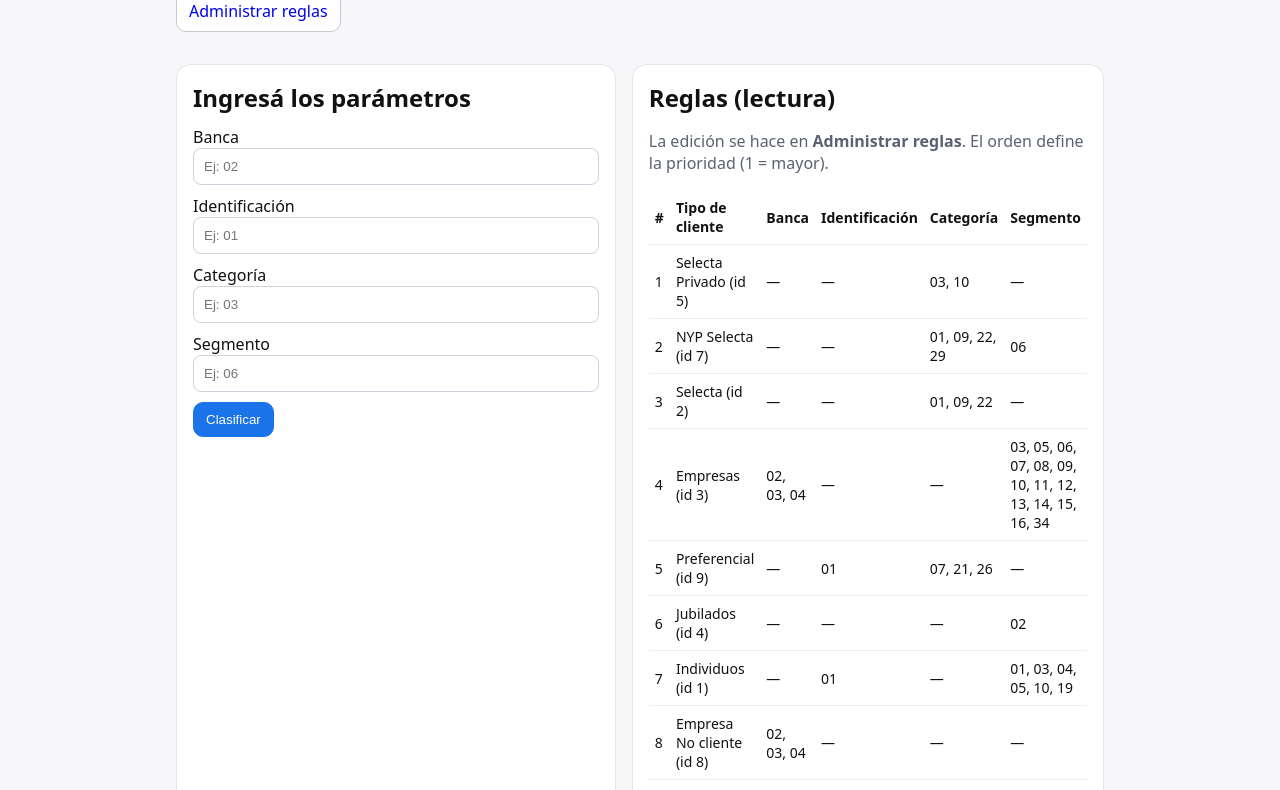
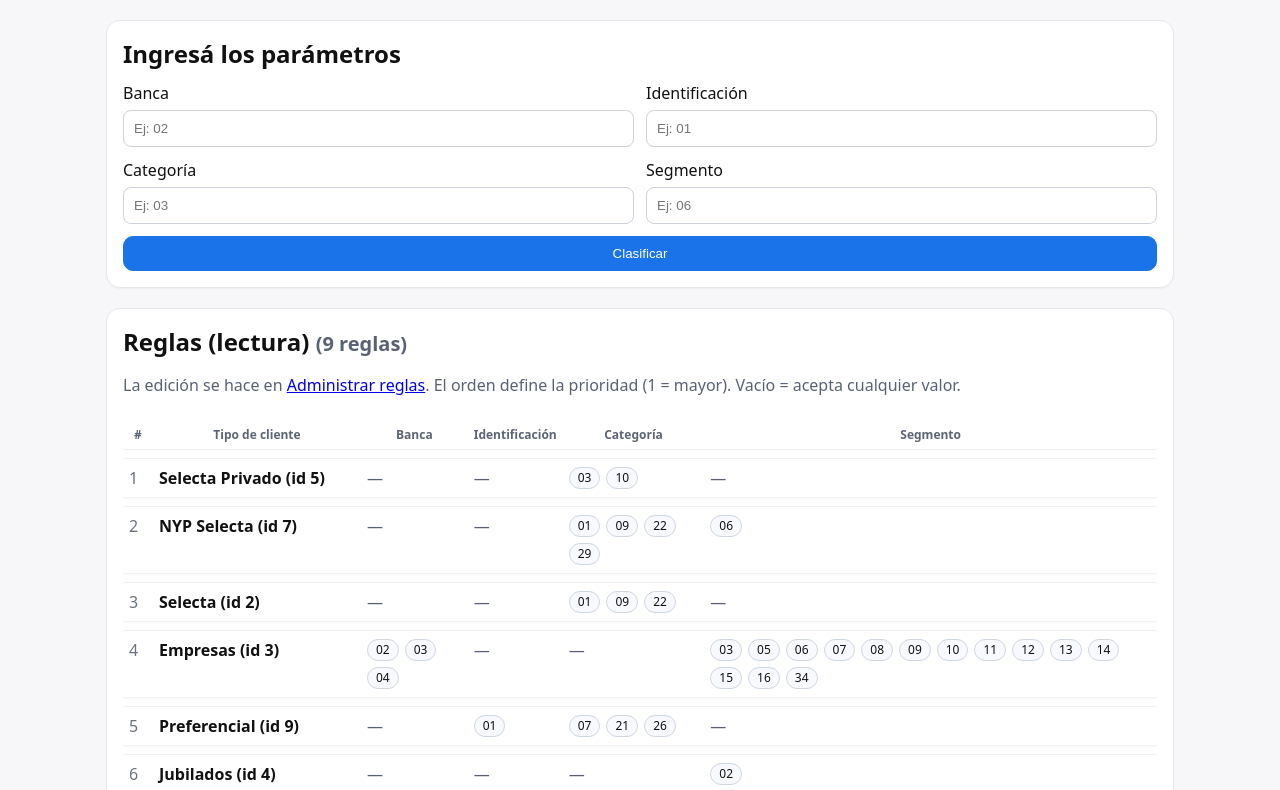
Before and after one commit to jtoledo-numia/simulador-tipo-cliente, a plain HTML site: page index.html in a window 1280 px wide. Shown: the part 83-873 px from the top of the page. Drawn offline with Linux system fonts and the light colour scheme.

Commit message:
Add files via upload
UI apaisada + chips + admin con signup

```diff
--- a/app.js
+++ b/app.js
@@ -1,7 +1,7 @@
 function norm(v){if(v==null)return"";let s=String(v).trim();if(/^[0-9]+$/.test(s)&&s.length===1)s="0"+s;return s;}
 function matches(value,allowed){if(!allowed||allowed.length===0)return true;const v=norm(value);return allowed.includes(v);}
 function classifyOne(input,rules){for(const r of rules){if(matches(input.banca,r.banca)&&matches(input.identificacion,r.identificacion)&&matches(input.categoria,r.categoria)&&matches(input.segmento,r.segmento)){return r.name;}}return "Sin coincidencias";}
-function fmt(arr){return(!arr||arr.length===0)?"—":arr.join(", ");}
+function chipHTML(list){return(!list||list.length===0)?'<span class="muted">—</span>':`<div class="chips">${list.map(v=>`<span class="chip">${v}</span>`).join("")}</div>`;}
 let RULES=[];
-async function loadRules(){const res=await fetch('rules.json',{cache:'no-store'});const data=await res.json();RULES=(data.rules||[]).slice().sort((a,b)=>(a.order??999)-(b.order??999));const tbody=document.getElementById('rulesBody');tbody.innerHTML="";RULES.forEach(r=>{const tr=document.createElement('tr');tr.innerHTML=`<td>${r.order??""}</td><td>${r.name??""}</td><td>${fmt(r.banca)}</td><td>${fmt(r.identificacion)}</td><td>${fmt(r.categoria)}</td><td>${fmt(r.segmento)}</td>`;tbody.appendChild(tr);});}
-document.addEventListener('DOMContentLoaded',()=>{loadRules().catch(console.error);document.getElementById('simForm').addEventListener('submit',e=>{e.preventDefault();const input={banca:document.getElementById('banca').value,identificacion:document.getElementById('identificacion').value,categoria:document.getElementById('categoria').value,segmento:document.getElementById('segmento').value};const tipo=classifyOne(input,RULES);const out=document.getElementById('result');out.hidden=false;out.className="result "+(tipo==="Sin coincidencias"?"err":"ok");out.textContent=tipo;});});
+async function loadRules(){const res=await fetch('rules.json',{cache:'no-store'});const data=await res.json();RULES=(data.rules||[]).slice().sort((a,b)=>(a.order??999)-(b.order??999));document.getElementById('rulesCount').textContent=`(${RULES.length} reglas)`;const tbody=document.getElementById('rulesBody');tbody.innerHTML="";RULES.forEach(r=>{const tr=document.createElement('tr');tr.innerHTML=`<td>${r.order??""}</td><td>${r.name??""}</td><td>${chipHTML(r.banca)}</td><td>${chipHTML(r.identificacion)}</td><td>${chipHTML(r.categoria)}</td><td>${chipHTML(r.segmento)}</td>`;tbody.appendChild(tr);});}
+document.addEventListener('DOMContentLoaded',()=>{loadRules().catch(console.error);document.getElementById('simForm').addEventListener('submit',e=>{e.preventDefault();const input={banca:document.getElementById('banca').value,identificacion:document.getElementById('identificacion').value,categoria:document.getElementById('categoria').value,segmento:document.getElementById('segmento').value};const tipo=classifyOne(input,RULES);const out=document.getElementById('result');out.hidden=false;out.className="result "+(tipo==="Sin coincidencias"?"err":"ok");out.textContent=tipo;out.scrollIntoView({behavior:'smooth',block:'center'});});});
--- a/index.html
+++ b/index.html
@@ -7,32 +7,39 @@
   <link rel="stylesheet" href="styles.css" />
 </head>
 <body>
-  <header class="container">
+  <header class="container site-header">
     <h1>Simulador de Tipo de Cliente</h1>
     <nav><a href="/admin/" class="btn">Administrar reglas</a></nav>
   </header>
-  <main class="container grid">
+
+  <main class="container stack">
     <section class="card">
       <h2>Ingresá los parámetros</h2>
-      <form id="simForm">
-        <div class="row"><label for="banca">Banca</label><input id="banca" placeholder="Ej: 02" /></div>
-        <div class="row"><label for="identificacion">Identificación</label><input id="identificacion" placeholder="Ej: 01" /></div>
-        <div class="row"><label for="categoria">Categoría</label><input id="categoria" placeholder="Ej: 03" /></div>
-        <div class="row"><label for="segmento">Segmento</label><input id="segmento" placeholder="Ej: 06" /></div>
+      <form id="simForm" class="sim-form">
+        <div class="grid-2">
+          <div class="row"><label for="banca">Banca</label><input id="banca" placeholder="Ej: 02" /></div>
+          <div class="row"><label for="identificacion">Identificación</label><input id="identificacion" placeholder="Ej: 01" /></div>
+          <div class="row"><label for="categoria">Categoría</label><input id="categoria" placeholder="Ej: 03" /></div>
+          <div class="row"><label for="segmento">Segmento</label><input id="segmento" placeholder="Ej: 06" /></div>
+        </div>
         <button class="btn primary" type="submit">Clasificar</button>
       </form>
       <div id="result" class="result" hidden></div>
     </section>
+
     <section class="card">
-      <h2>Reglas (lectura)</h2>
-      <p class="muted">La edición se hace en <strong>Administrar reglas</strong>. El orden define la prioridad (1 = mayor).</p>
+      <h2>Reglas (lectura) <small id="rulesCount" class="muted"></small></h2>
+      <p class="muted">La edición se hace en <a href="/admin/">Administrar reglas</a>. El orden define la prioridad (1 = mayor). Vacío = acepta cualquier valor.</p>
       <div class="table-wrapper">
-        <table><thead><tr><th>#</th><th>Tipo de cliente</th><th>Banca</th><th>Identificación</th><th>Categoría</th><th>Segmento</th></tr></thead>
-        <tbody id="rulesBody"></tbody></table>
+        <table class="rules-table">
+          <thead><tr><th>#</th><th>Tipo de cliente</th><th>Banca</th><th>Identificación</th><th>Categoría</th><th>Segmento</th></tr></thead>
+          <tbody id="rulesBody"></tbody>
+        </table>
       </div>
     </section>
   </main>
-  <footer class="container muted"><small>Tip: dejá vacíos los campos en una regla para aceptar cualquier valor (wildcard).</small></footer>
+
+  <footer class="container muted"><small>Tip: escribí códigos con dos dígitos. Ej: 1 → 01.</small></footer>
   <script src="app.js"></script>
 </body>
 </html>
--- a/styles.css
+++ b/styles.css
@@ -1,15 +1,29 @@
-*{box-sizing:border-box}body{font-family:system-ui,Arial,sans-serif;margin:0;color:#111;background:#f7f7f9}
-.container{max-width:960px;margin:0 auto;padding:16px}
-h1{margin:8px 0 4px}h2{margin:0 0 12px}nav{margin-top:6px}
+*{box-sizing:border-box}
+body{font-family:system-ui,Arial,sans-serif;margin:0;color:#111;background:#f7f7f9}
+.container{max-width:1100px;margin:0 auto;padding:16px}
+.site-header{display:flex;justify-content:space-between;align-items:center}
+h1{margin:8px 0 4px}
+h2{margin:0 0 12px}
+nav{margin-top:6px}
 .btn{display:inline-block;padding:9px 12px;border-radius:10px;text-decoration:none;border:1px solid #c7c9d1;background:#fff}
 .btn.primary{background:#1a73e8;color:#fff;border-color:#1a73e8}
-.grid{display:grid;grid-template-columns:1fr 1fr;gap:16px}
 .card{background:#fff;border:1px solid #e6e8ef;border-radius:14px;padding:16px;box-shadow:0 1px 2px rgba(0,0,0,.04)}
-.row{display:flex;flex-direction:column;margin-bottom:10px}
+.stack{display:flex;flex-direction:column;gap:20px}
+.sim-form{display:flex;flex-direction:column;gap:12px}
+.grid-2{display:grid;grid-template-columns:1fr 1fr;gap:12px}
+@media (max-width: 720px){.grid-2{grid-template-columns:1fr}}
+.row{display:flex;flex-direction:column;gap:6px}
 input{padding:10px;border:1px solid #cdd1dc;border-radius:8px}
 .result{margin-top:12px;padding:12px;border-radius:10px;background:#f1f5ff;border:1px solid #d6e2ff}
 .result.ok{color:#0b8043;background:#e9f6ef;border-color:#b7e2cb}
 .result.err{color:#c5221f;background:#fdecea;border-color:#fad2cf}
-.table-wrapper{overflow:auto}table{width:100%;border-collapse:collapse}
-th,td{border-bottom:1px solid #eee;padding:8px 6px;text-align:left;font-size:14px}
-.muted{color:#596273}@media (max-width: 900px){.grid{grid-template-columns:1fr}}
+.table-wrapper{overflow:auto}
+.rules-table{width:100%;border-collapse:separate;border-spacing:0 8px}
+.rules-table thead th{font-size:12px;color:#5b6575;border-bottom:1px solid #eef2f7;padding:6px}
+.rules-table tbody td{background:#fff;border:1px solid #eef2f7;border-left:0;border-right:0;padding:8px 6px;vertical-align:top}
+.rules-table tbody tr{box-shadow:0 1px 2px rgba(0,0,0,.03)}
+.rules-table tbody td:nth-child(1){width:30px;color:#6a7280}
+.rules-table tbody td:nth-child(2){min-width:200px;font-weight:600}
+.chips{display:flex;flex-wrap:wrap;gap:6px}
+.chip{padding:4px 8px;border:1px solid #cfd7e3;border-radius:999px;background:#f7f9ff;font-size:12px;line-height:1;white-space:nowrap}
+.muted{color:#596273}
```
Also changed, not shown: admin/index.html (+30 -1 lines).
